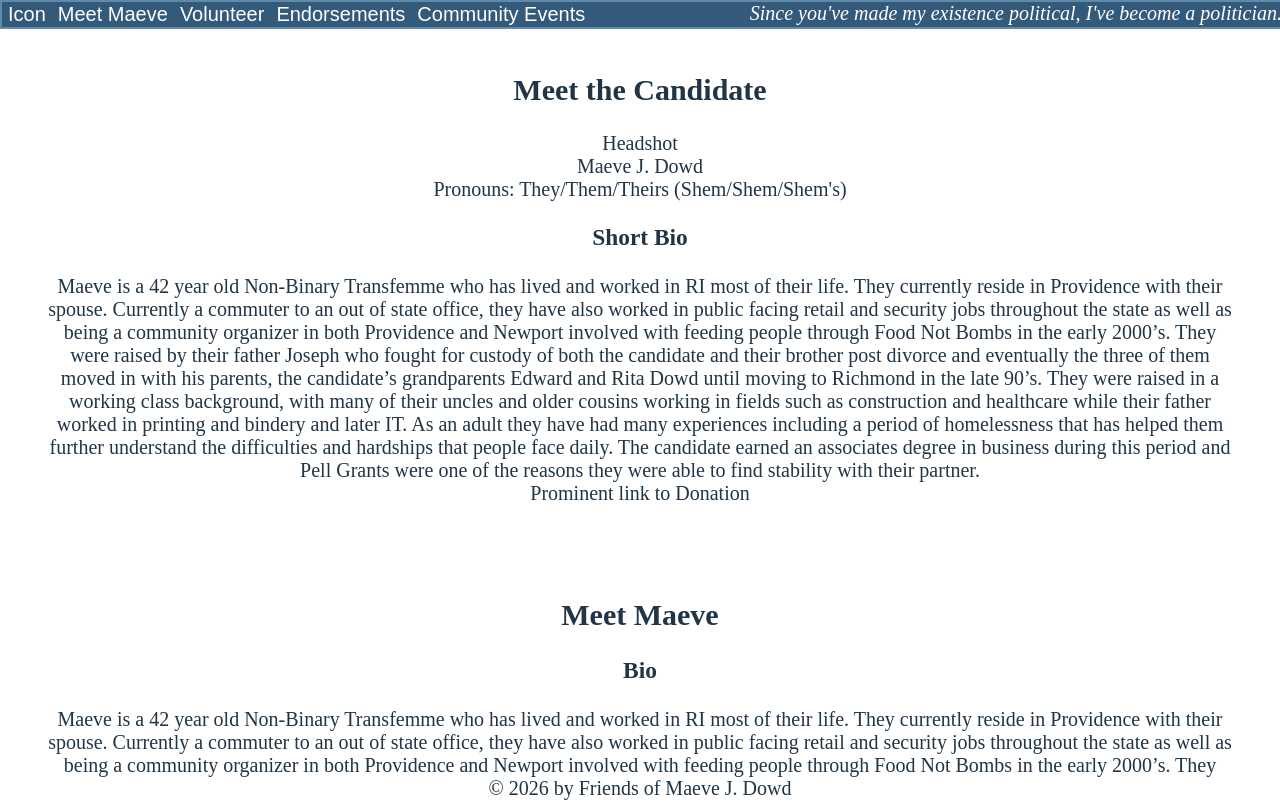
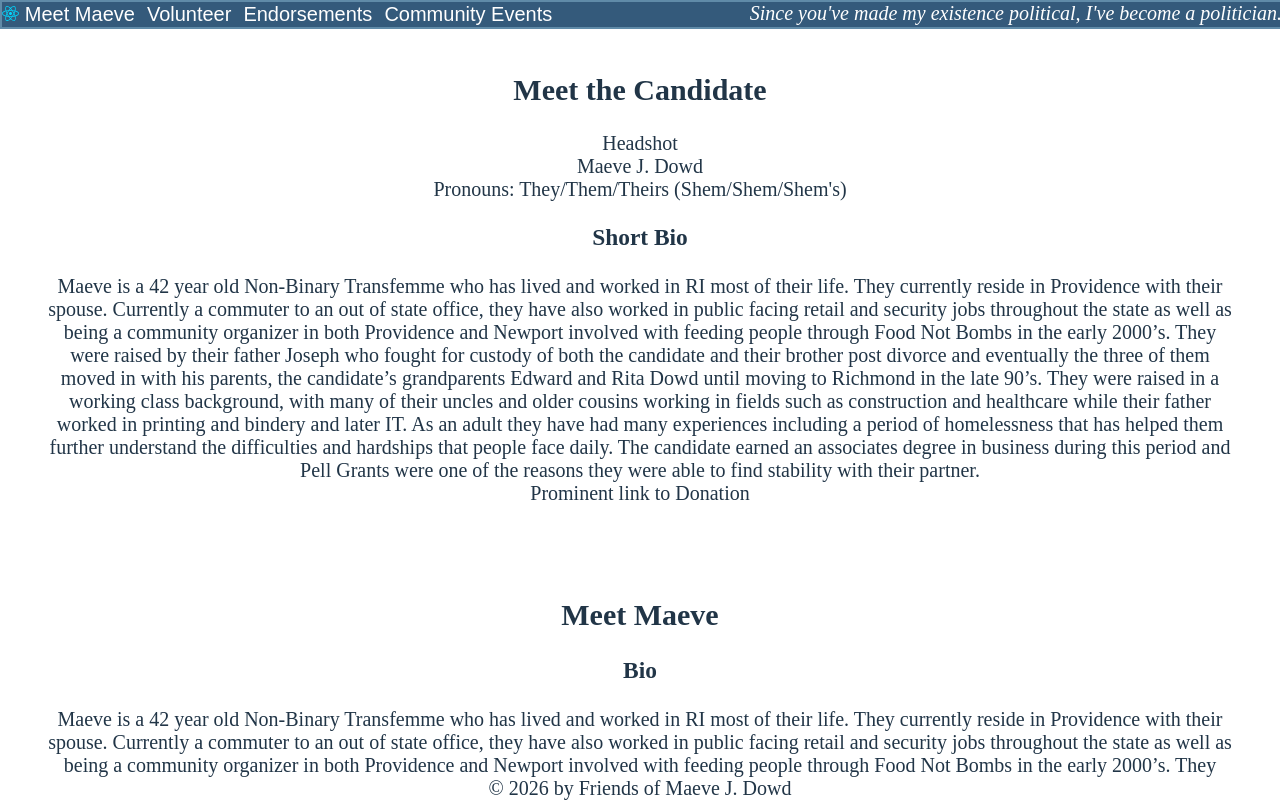
Before and after one commit to KaiReidCasey/maeve_campaign_2026, a React (Vite) app: page / in a window 1280 px wide. Shown: the top 802 px of the page. Built offline with nearby package versions, Linux system fonts and the light colour scheme.

Commit message:
Added temp icon
A React SVG that came with the site, aria-hidden because icons should be (https://developer.mozilla.org/en-US/docs/Web/Accessibility/ARIA/Reference/Attributes/aria-hidden)

```diff
--- a/src/App.css
+++ b/src/App.css
@@ -63,6 +63,10 @@
   border: 2px solid rgb(96 139 168);
 }
 
+.siteIcon {
+  max-height: 0.75em;
+}
+
 #topBar button {
   border: none;
   background-color: inherit;
--- a/src/components/TopBar.tsx
+++ b/src/components/TopBar.tsx
@@ -1,3 +1,4 @@
+import siteIcon from '../assets/react.svg'
 
 /* Top bar for overall website
   TODO:
@@ -8,7 +9,7 @@ function TopBar() {
   return (
     <div id="topBar">
       <nav aria-label="Maeve Dowd Campaign Navigation">
-        <button>Icon</button>
+        <img src={siteIcon} className="siteIcon" aria-hidden="true"></img>
         <button>Meet Maeve</button>
         <button>Volunteer</button>
         <button>Endorsements</button>
```
